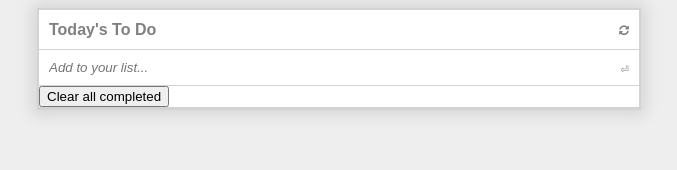
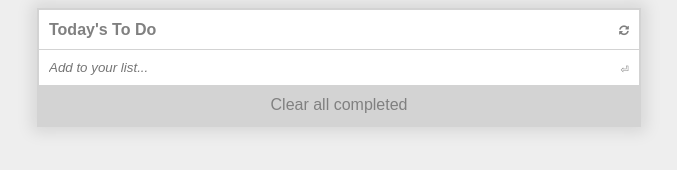
Before and after one commit to gdvl777/to_do_list_ok, a website built with webpack: page src/index.html in a window 1280 px wide. Shown: the whole page, without its empty margins (301-978 px from the left). Built offline with nearby package versions, Linux system fonts and the light colour scheme.

```diff
--- a/src/style.css
+++ b/src/style.css
@@ -98,6 +98,17 @@
   color: #808080;
 }
 
+#clear-completed- {
+  flex-grow: 1;
+  margin: 0;
+  border: none;
+  background-color: #d3d3d3;
+  cursor: pointer;
+  padding: 10px;
+  font-size: 16px;
+  color: #808080;
+}
+
 .editable:focus {
   outline: none;
 }
```
Also changed, not shown: dist/bundle.js.
